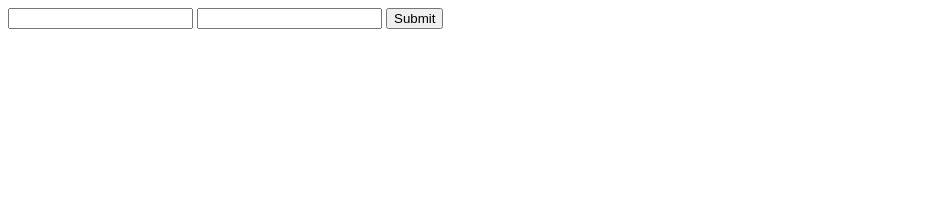
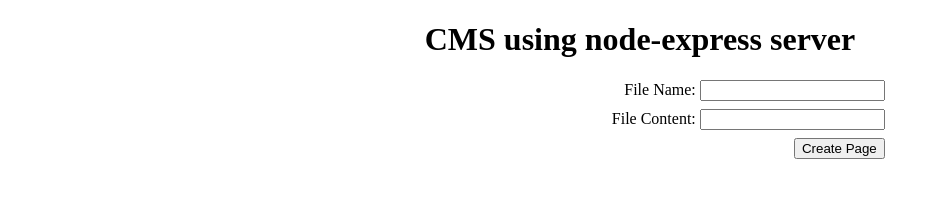
Before and after one commit to jdeekonda/node-express-cms, a website: page index.html in a window 1280 px wide. Shown: the whole page, without its empty margins (0-940 px from the left). Drawn offline with Linux system fonts and the light colour scheme.

Commit message:
feat:client page styling

```diff
--- a/index.html
+++ b/index.html
@@ -5,15 +5,18 @@
   <meta name="viewport" content="width=device-width, initial-scale=1.0">
   <meta http-equiv="X-UA-Compatible" content="ie=edge">
   <link rel="stylesheet" href="styles.css">
-  <title>Client for node express Server</title>
+  <title>Client for node-express Server</title>
 </head>
 <body>
-  <div>
-      <form>
-          <input type="text" id="filename">
-          <input type="textarea" id="content">
-          <input type="submit" id="send">
-        </form>
-  </div>
+      <h1> CMS using node-express server </h1>
+      <form action="" method="POST">
+        <p> <label>File Name: </label>
+          <input type="text" id="filename" id="filename">
+        </p>
+        <p><label>File Content: </label>
+          <input type="textarea" id="content" id="content">
+        </p>
+        <p><input type="submit" id="send" value="Create Page"></p>
+      </form>
 </body>
 </html>
--- a/styles.css
+++ b/styles.css
@@ -1,3 +1,33 @@
-div{
-  display: block;
+h1 {
+  text-align: center;
 }
+
+form {
+  position: relative;
+  width: 70%;
+  text-align: right;
+}
+
+label {
+  /* position: absolute;
+  width: 30%;
+  text-align: right;
+  left:10%;
+  margin-right: 30px; */
+}
+
+p {
+  margin: 0.5em;
+}
+
+#filename {
+
+}
+
+#content {
+
+}
+
+#send {
+
+}
```
